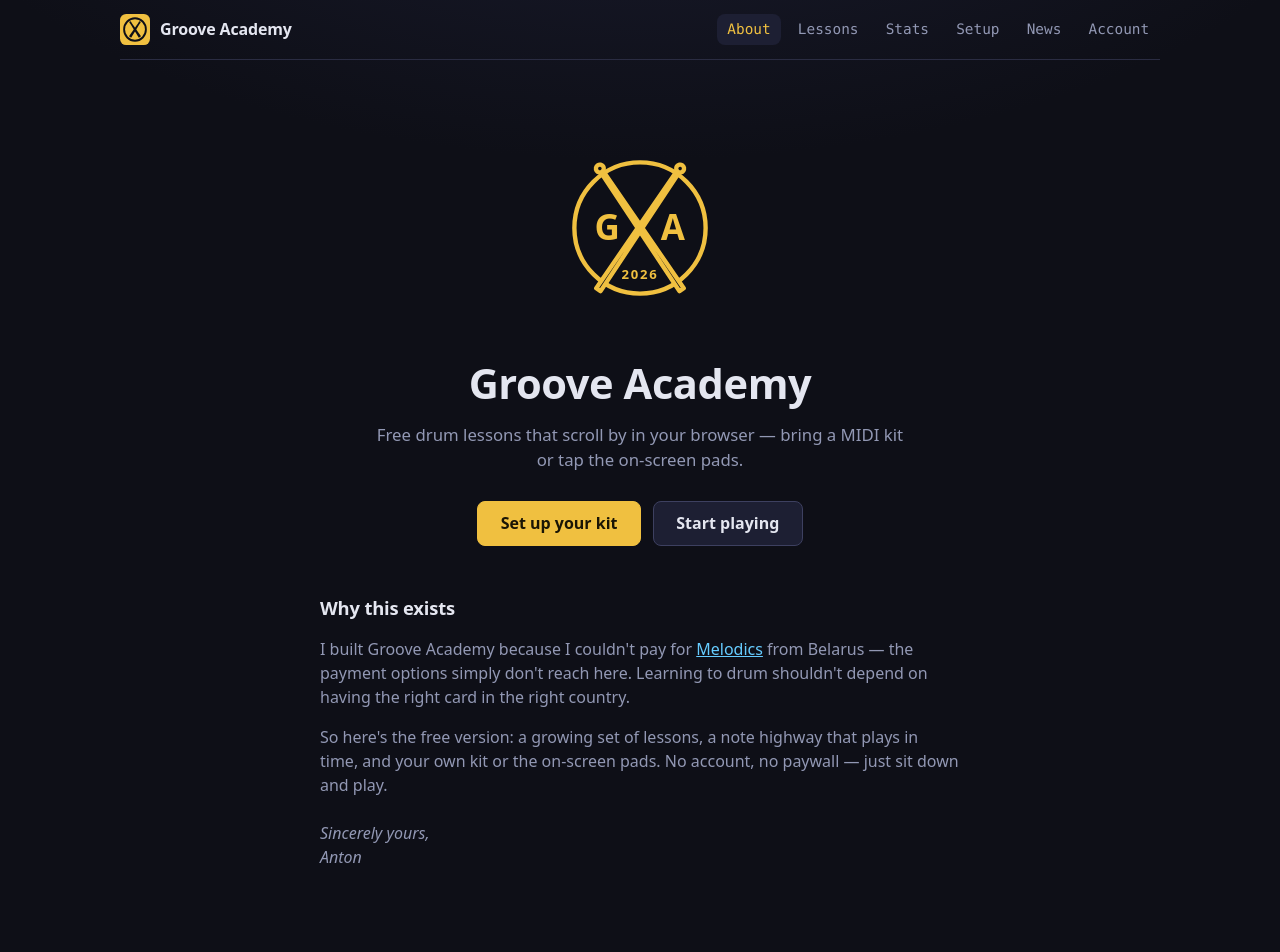
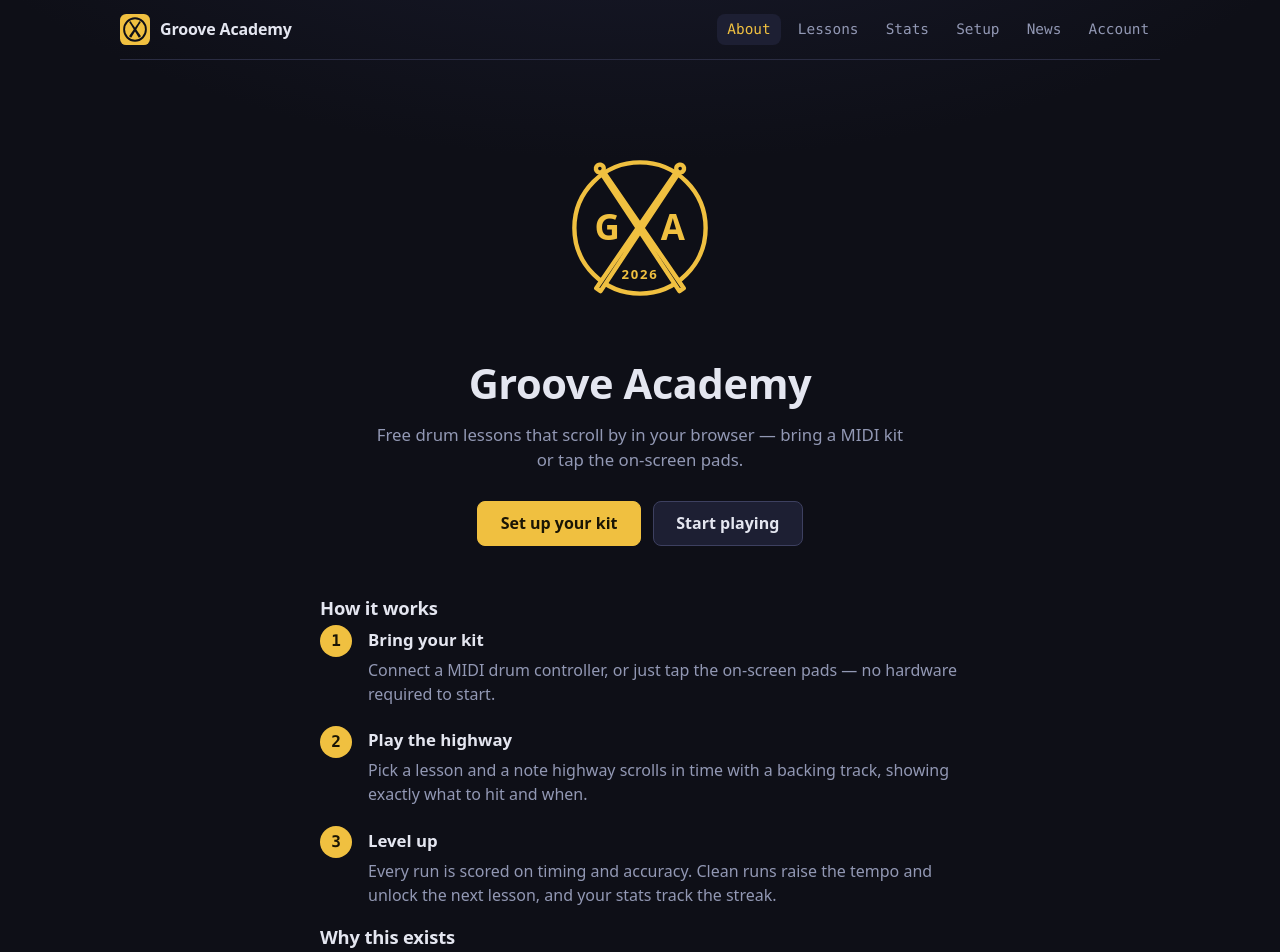
Before and after one commit to antono/groove-master, a SvelteKit app: page / in a window 1280 px wide. Shown: the top 952 px of the page. Built offline with nearby package versions, Linux system fonts and the light colour scheme; no server answers.

Commit message:
feat(home): add "How it works" section to the landing page
A 3-step how-it-works (bring your kit → play the highway → level up),
placed before "Why this exists".

```diff
--- a/src/routes/+page.svelte
+++ b/src/routes/+page.svelte
@@ -39,6 +39,42 @@
 		<a class="btn primary" href="{base}/onboarding">Set up your kit</a>
 		<a class="btn" href="{base}/lessons">Start playing</a>
 	</div>
+</section>
+
+<section class="how">
+	<h2>How it works</h2>
+	<ol class="steps">
+		<li>
+			<span class="step-n">1</span>
+			<div>
+				<h3>Bring your kit</h3>
+				<p>
+					Connect a MIDI drum controller, or just tap the on-screen pads — no
+					hardware required to start.
+				</p>
+			</div>
+		</li>
+		<li>
+			<span class="step-n">2</span>
+			<div>
+				<h3>Play the highway</h3>
+				<p>
+					Pick a lesson and a note highway scrolls in time with a backing track,
+					showing exactly what to hit and when.
+				</p>
+			</div>
+		</li>
+		<li>
+			<span class="step-n">3</span>
+			<div>
+				<h3>Level up</h3>
+				<p>
+					Every run is scored on timing and accuracy. Clean runs raise the tempo
+					and unlock the next lesson, and your stats track the streak.
+				</p>
+			</div>
+		</li>
+	</ol>
 </section>
 
 <section class="story">
@@ -130,6 +166,50 @@
 		border-color: #f6cd5e;
 	}
 
+	.how {
+		max-width: 40rem;
+		margin: 0 auto;
+		padding-bottom: 1rem;
+	}
+
+	.steps {
+		list-style: none;
+		margin: 0;
+		padding: 0;
+		display: flex;
+		flex-direction: column;
+		gap: 1.25rem;
+	}
+
+	.steps li {
+		display: flex;
+		align-items: flex-start;
+		gap: 1rem;
+	}
+
+	.step-n {
+		flex: none;
+		display: grid;
+		place-items: center;
+		width: 2rem;
+		height: 2rem;
+		border-radius: 50%;
+		background: var(--gold);
+		color: #1a1505;
+		font-weight: 800;
+		font-family: var(--font-mono);
+	}
+
+	.steps h3 {
+		margin: 0.1rem 0 0.35rem;
+		font-size: 1.05rem;
+	}
+
+	.steps p {
+		margin: 0;
+		color: var(--text-muted);
+	}
+
 	.story {
 		max-width: 40rem;
 		margin: 0 auto;
```
